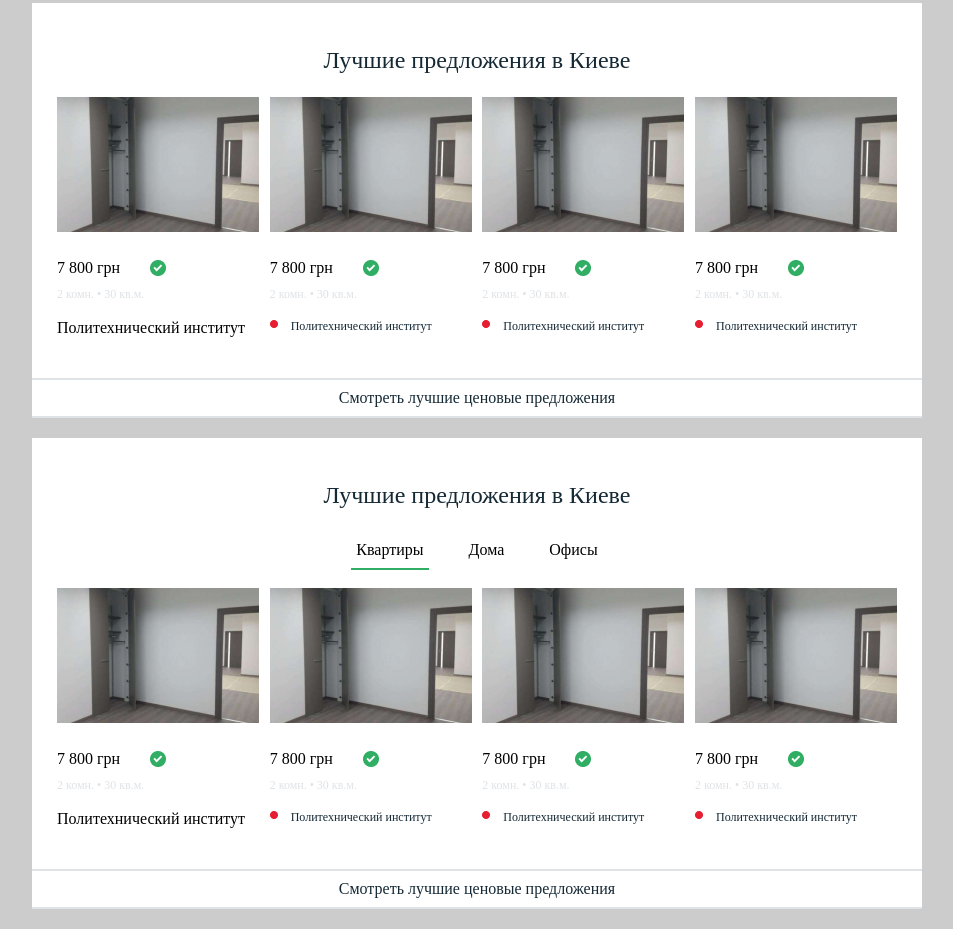
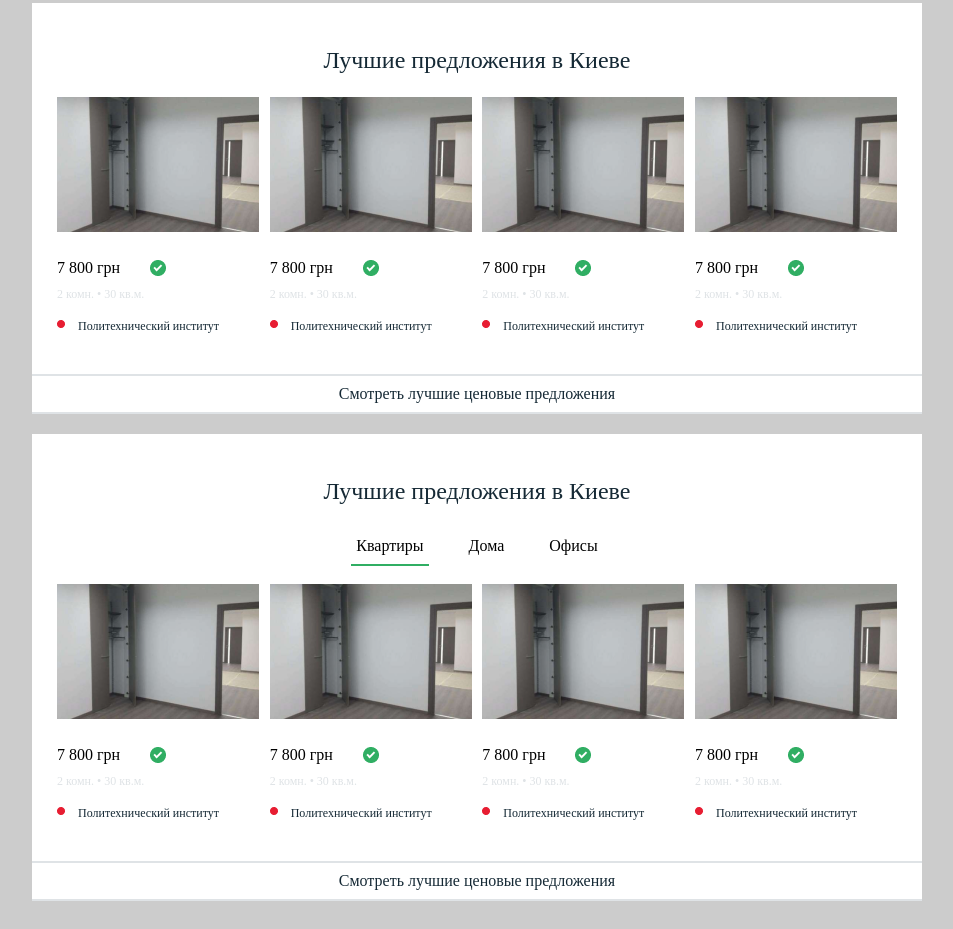
Before and after one commit to dbevz/metrovka, a website: page src/index.html in a window 1280 px wide. Shown: the part 649-1578 px from the top of the page, without its empty margins (163-1116 px from the left). Drawn offline with nearby package versions, Linux system fonts and the light colour scheme; files that its build step writes are made by us from their sources.

Commit message:
fix block offer

```diff
--- a/src/template/offers.html
+++ b/src/template/offers.html
@@ -5,7 +5,7 @@
     <img src="img/room.png" alt="" class="offers__room-card-img">
     <h3 class="offers__room-card-price">7 800 грн</h3>
     <span class="offers__room-card-details">2 комн.  •  30 кв.м.</span>
-    <p class="ffers__room-card-map-point">
+    <p class="offers__room-card-map-point">
       Политехнический институт
     </p>
   </div>
--- a/src/template/offers_last.html
+++ b/src/template/offers_last.html
@@ -11,7 +11,7 @@
     <img src="img/room.png" alt="" class="offers__room-card-img">
     <h3 class="offers__room-card-price">7 800 грн</h3>
     <span class="offers__room-card-details">2 комн.  •  30 кв.м.</span>
-    <p class="ffers__room-card-map-point">
+    <p class="offers__room-card-map-point">
       Политехнический институт
     </p>
   </div>
```
